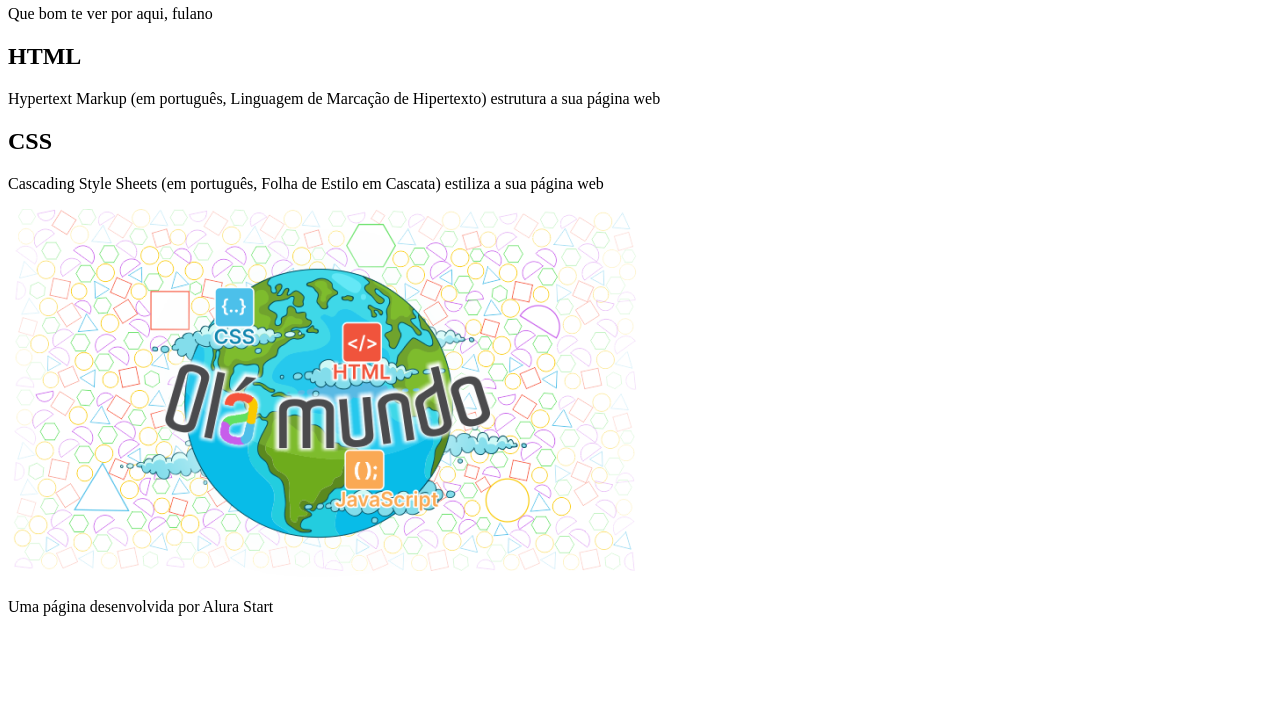
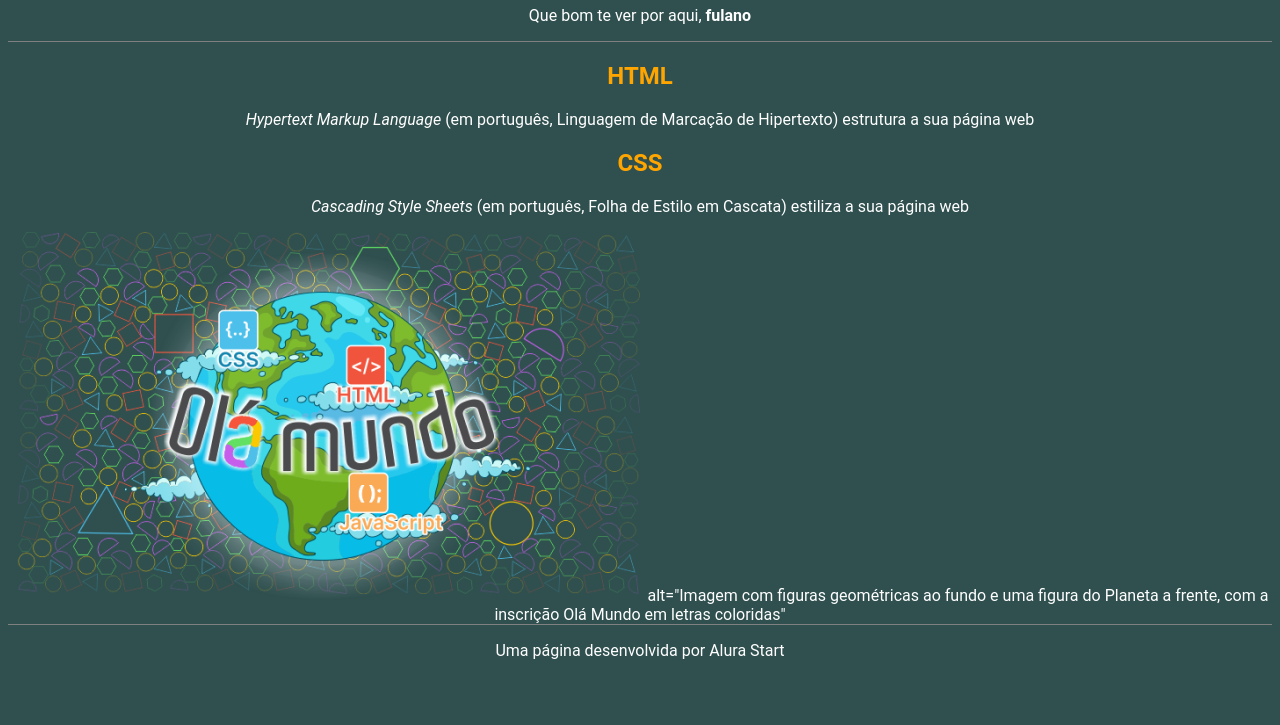
Before and after one commit to evandrowarken/hello-world, a plain HTML site: page index.html in a window 1280 px wide. Shown: the part 75-800 px from the top of the page. Drawn offline with Linux system fonts and the light colour scheme.

Commit message:
criamos a estilização do site

```diff
--- a/index.html
+++ b/index.html
@@ -4,21 +4,22 @@
     <meta charset="UTF-8">
     <meta name="viewport" content="width=device-width, initial-scale=1.0">
     <title>hello world</title>
+    <link rel="stylesheet" href="style.css">
 </head>
 <body>
 <header>
     <h1>Hello World</h1>
-    <p>Que bom te ver por aqui, fulano</p>
+    <p>Que bom te ver por aqui, <span id="nome-usuário"> fulano</span></p>
 
 </header>
 
 <section>
     <h2>HTML</h2>
-    <p>Hypertext Markup (em português, Linguagem de Marcação de Hipertexto) estrutura a sua página web</p>
+    <p><span class="texto-ingles">Hypertext Markup Language</span> (em português, Linguagem de Marcação de Hipertexto) estrutura a sua página web</p>
 
     <h2>CSS</h2>
-    <p>Cascading Style Sheets (em português, Folha de Estilo em Cascata) estiliza a sua página web</p>
-    <img src="imagem/Olá Mundo.png" alt="Imagem com figuras geométricas ao fundo e uma figura do Planeta a frente, com a inscrição Olá Mundo em letras coloridas"
+    <p><span class="texto-ingles">Cascading Style Sheets</span> (em português, Folha de Estilo em Cascata) estiliza a sua página web</p>
+    <img src="imagem/Olá Mundo.png"> alt="Imagem com figuras geométricas ao fundo e uma figura do Planeta a frente, com a inscrição Olá Mundo em letras coloridas"
 </section>
 
   <footer>
--- /dev/null
+++ b/style.css
@@ -0,0 +1,26 @@
+h2{
+    color: orange;
+}
+
+body{
+    background-color: #305050;
+    color: white;
+    font-family: Roboto;
+    text-align: center;
+}
+
+header{
+    border-bottom: 1px solid gray;
+}
+
+footer{
+    border-top: 1px solid gray;
+}
+
+#nome-usuário{
+    font-weight: bold;
+}
+
+.texto-ingles{
+    font-style: italic;
+}
```
